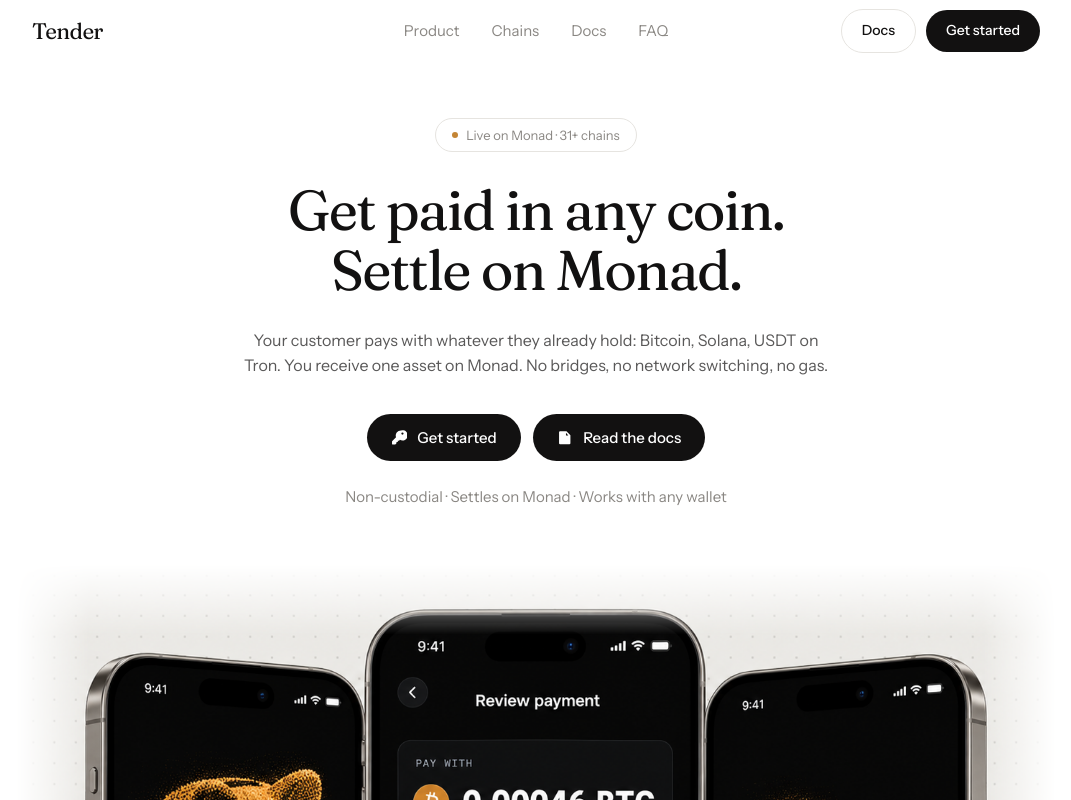
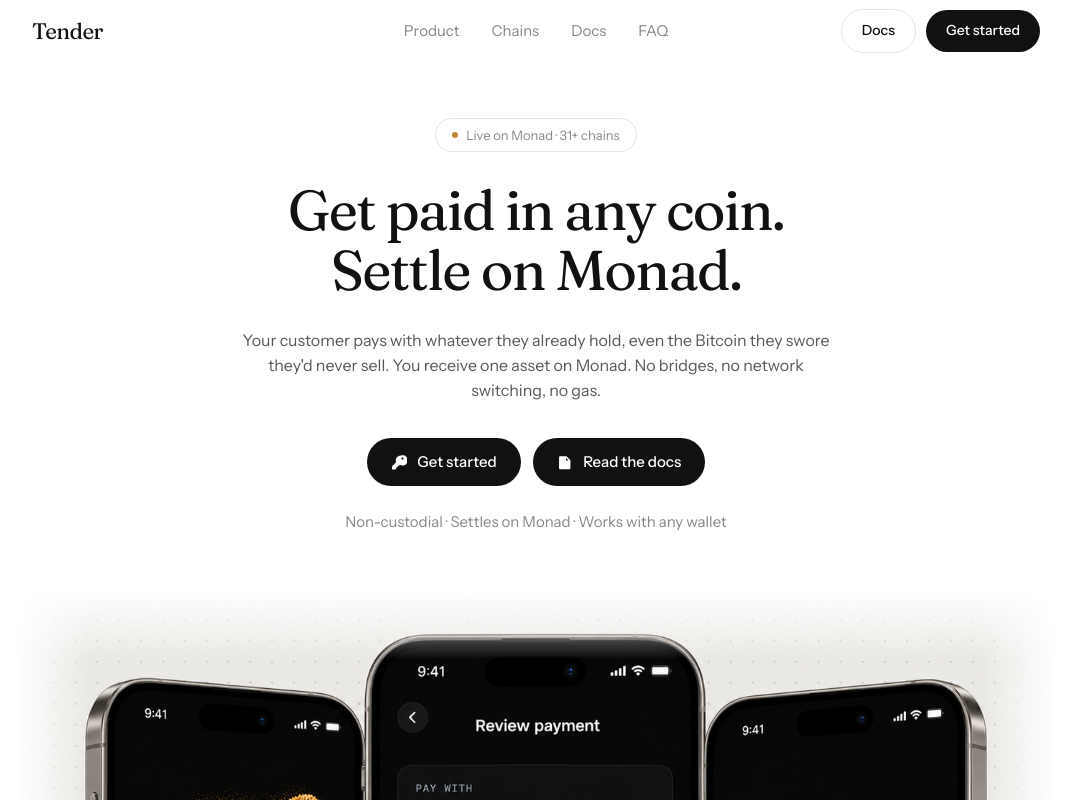
Before and after one commit to Jhaycrypt001/Tender, a Next.js app in the folder frontend/: page / in a window 1280 px wide. Shown: the top 800 px of the page, without its empty margins (104-1175 px from the left). Built offline with nearby package versions, Linux system fonts and the light colour scheme.

Commit message:
Sharper hero line; audit findings in the integration doc
- Hero sub-line: replace the coin list with a line that lands
- docs/INTEGRATION.md: route-by-route audit, chain-count mismatch,
  and the screens that have no backend yet

```diff
--- a/frontend/src/app/layout.tsx
+++ b/frontend/src/app/layout.tsx
@@ -46,7 +46,7 @@
   metadataBase: new URL(SITE),
   title: "Tender · Get paid in any coin. Settle on Monad.",
   description:
-    "Your customer pays with whatever they already hold: Bitcoin, Solana, USDT on Tron. You receive one asset on Monad. No bridges, no network switching, no gas.",
+    "Your customer pays with whatever they already hold, even the Bitcoin they swore they'd never sell. You receive one asset on Monad. No bridges, no network switching, no gas.",
   openGraph: {
     title: "Tender · Get paid in any coin. Settle on Monad.",
     description:
--- a/frontend/src/lib/copy.ts
+++ b/frontend/src/lib/copy.ts
@@ -17,7 +17,7 @@
 export const hero = {
   eyebrow: "Live on Monad · 31+ chains",
   title: ["Get paid in any coin.", "Settle on Monad."],
-  sub: "Your customer pays with whatever they already hold: Bitcoin, Solana, USDT on Tron. You receive one asset on Monad. No bridges, no network switching, no gas.",
+  sub: "Your customer pays with whatever they already hold, even the Bitcoin they swore they'd never sell. You receive one asset on Monad. No bridges, no network switching, no gas.",
   primary: { label: "Get started", href: "/app" },
   secondary: { label: "Read the docs", href: "/docs" },
   // Goldsand runs one quiet qualifier under the button pair, not a chip row.
```
Also changed, not shown: 1 other file (tests, documents, lock files or other folders).
